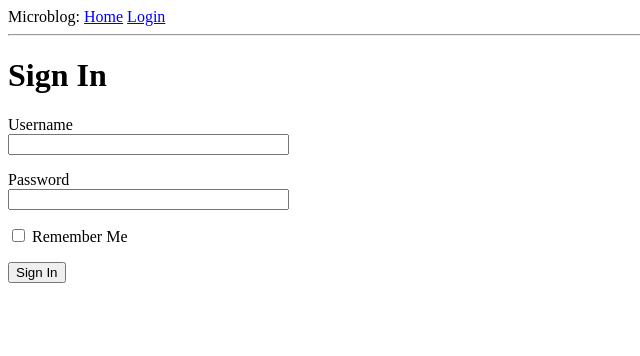
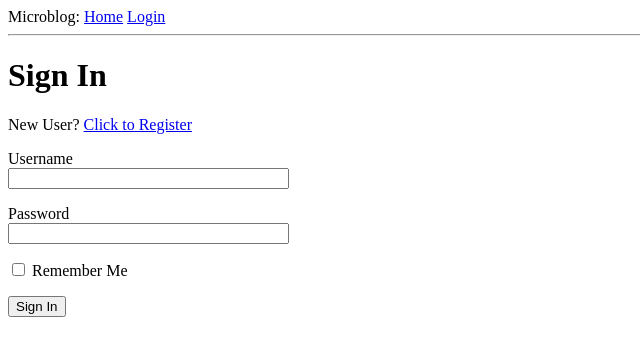
Before and after one commit to chrisjamesr/flask_practice, a Flask app: page /login in a window 1280 px wide. Shown: the top 356 px of the page, without its empty margins (0-640 px from the left). Run offline with Flask 2, Linux system fonts and the light colour scheme.

Commit message:
add link to registration page

```diff
--- a/app/templates/login.html
+++ b/app/templates/login.html
@@ -2,6 +2,9 @@
 
 {% block content %}
     <h1>Sign In</h1>
+    <p>
+        New User? <a href="{{ url_for('register') }}">Click to Register</a>
+    </p>
     <form action="" method="post" novalidate>
         {{ form.hidden_tag() }}
         <p>
```
